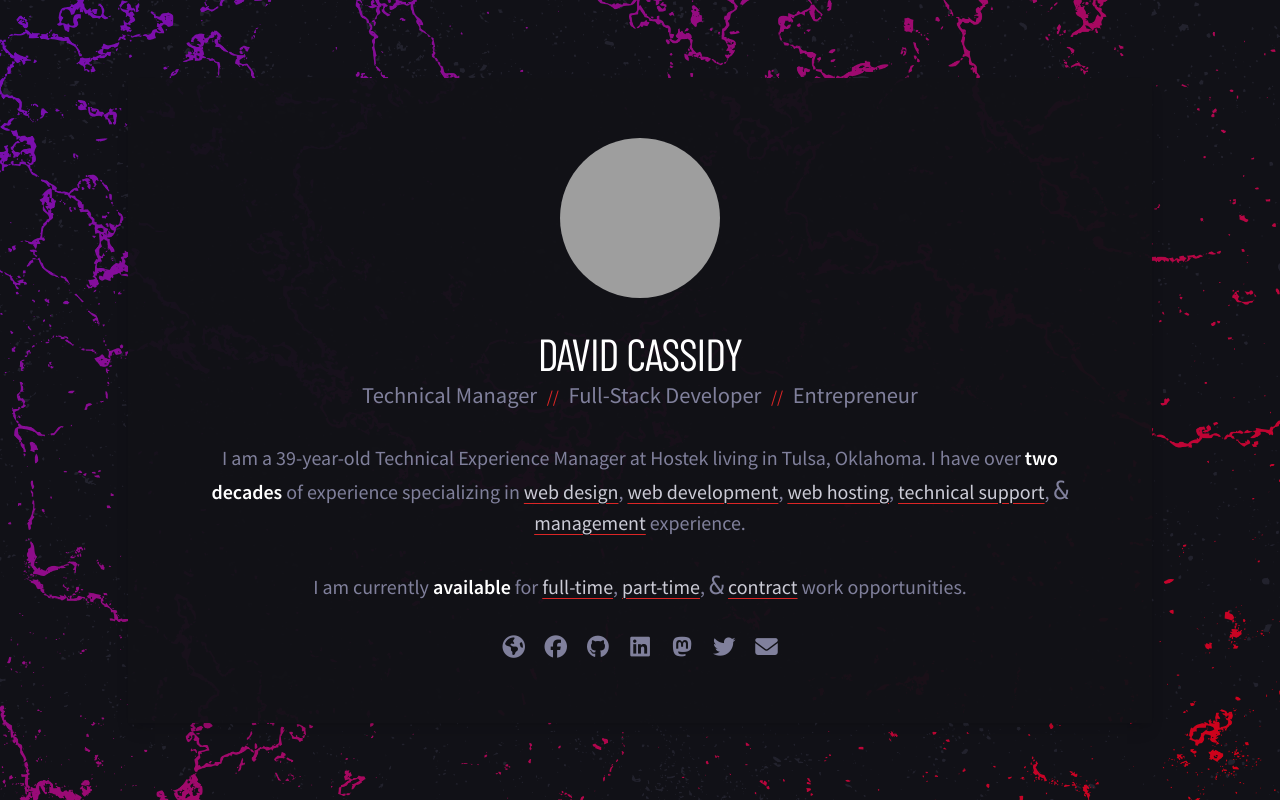
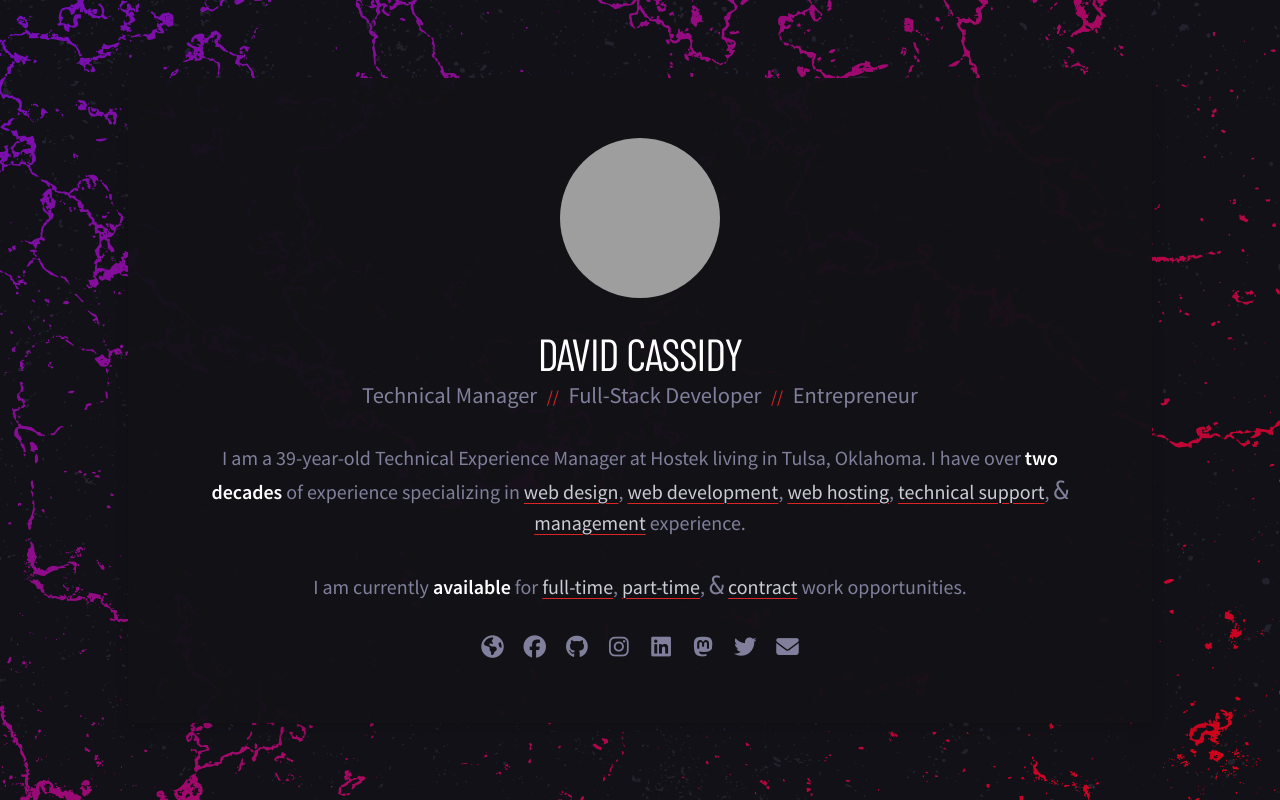
Before and after one commit to csdy/csdy.github.io, a website built with Vite: page index.html in a window 1280 px wide. Built offline with nearby package versions, Linux system fonts and the light colour scheme; grey boxes are pictures that could not be loaded; a web font is replaced by a local one.

Commit message:
Add Instagram link

```diff
--- a/index.html
+++ b/index.html
@@ -96,6 +96,13 @@
                         </a>
                     </li>
                     <li class="inline">
+                        <a href="https://instagram.com/cassidydr" target="_blank"
+                            class="inline-block hover:text-pink-500 focus:text-pink-500 active:text-pink-600 transition ease-in-out duration-150">
+                            <i class="fa-fw fab fa-instagram text-lg"></i>
+                            <span class="sr-only">Instagram</span>
+                        </a>
+                    </li>
+                    <li class="inline">
                         <a href="https://linkedin.com/in/cassidydr" target="_blank"
                             class="inline-block hover:text-blue-600 focus:text-blue-600 active:text-blue-700 transition ease-in-out duration-150">
                             <i class="fa-fw fab fa-linkedin text-lg"></i>
```
Also changed, not shown: dist/index.html, 4 other files.
